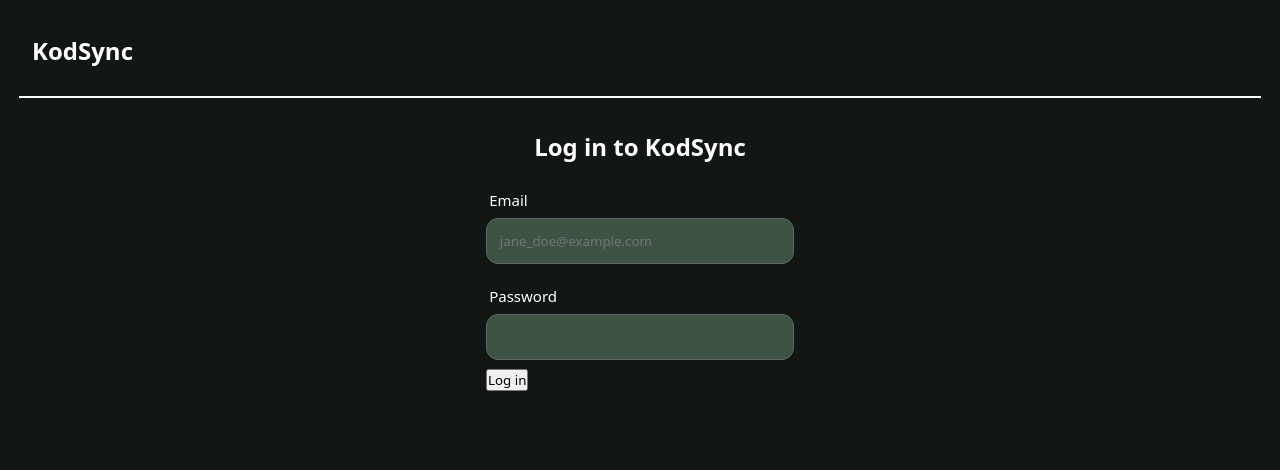
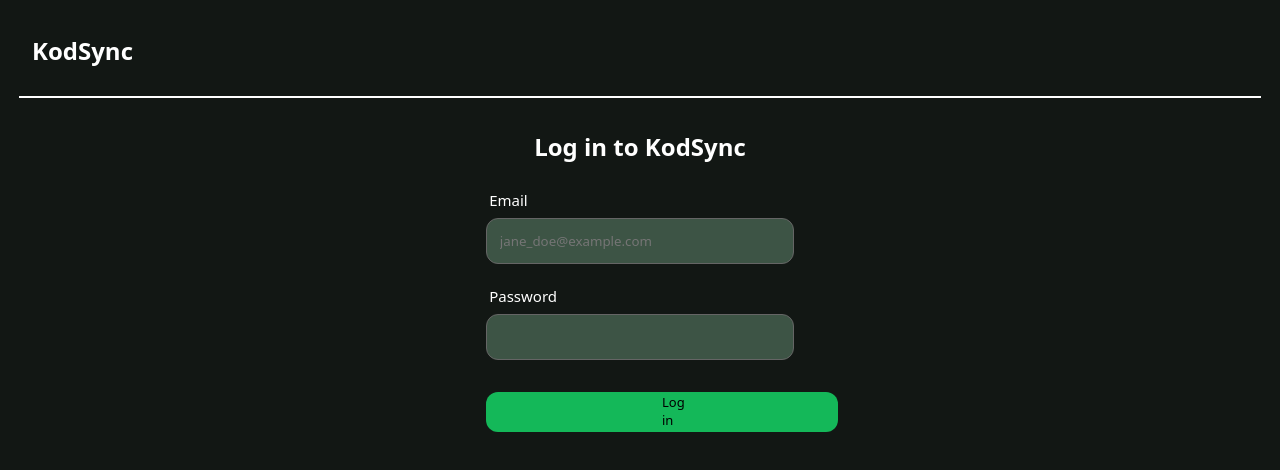
Before and after one commit to HamitEldem/KodSync, a Vue app in the folder kodsync/: page /login in a window 1280 px wide. Shown: the top 470 px of the page. Built offline with nearby package versions, Linux system fonts and the light colour scheme.

Commit message:
Code reformatted

```diff
--- a/kodsync/src/views/Login.vue
+++ b/kodsync/src/views/Login.vue
@@ -14,7 +14,7 @@
       </div>
 
     </div>
-    <div class = "line">
+    <div class="line">
 
     </div>
     <div class="content">
@@ -29,9 +29,13 @@
         <h3>
           Password
         </h3>
-          <input type="password" name="passwd" id="passwd" >
+        <input type="password" name="passwd" id="passwd">
         <div id="login-btn">
-            <button>Log in</button>
+          <button>
+            <span>
+              Log in
+            </span>
+          </button>
         </div>
       </div>
 
@@ -41,9 +45,7 @@
 </template>
 
 <style scoped>
-
-
-    .login{
+.login {
   width: 100%;
   background-color: #121714;
   min-height: 100vh;
@@ -53,11 +55,12 @@
   gap: 0.5rem;
 }
 
-    *{
+* {
   font-family: system-ui, -apple-system, BlinkMacSystemFont, 'Segoe UI', Roboto, Oxygen, Ubuntu, Cantarell, 'Open Sans', 'Helvetica Neue', sans-serif;
 
 }
-    .header{
+
+.header {
   display: flex;
   justify-content: space-between;
   align-items: center;
@@ -70,18 +73,19 @@
   z-index: 100;
   color: #fff;
 }
-    .name{
+
+.name {
   margin: 0;
   font-size: 1.5rem;
   padding-top: 15px;
 
 }
 
-    h2{
+h2 {
   font-size: 1.5rem;
 }
 
-    .line{
+.line {
   border: 1px solid white;
   width: 97%;
   margin: 0 auto;
@@ -89,7 +93,7 @@
   position: relative;
 }
 
-    .content{
+.content {
   color: white;
   justify-content: center;
   text-align: center;
@@ -98,19 +102,19 @@
   margin: 1.5rem;
 }
 
-    .content h1{
+.content h1 {
   margin: 0 auto;
   font-size: 24px;
   margin-bottom: 1.5rem;
 }
 
-    h3{
+h3 {
   font-size: 15px;
   font-weight: normal;
   margin-left: 0.2rem;
 }
 
-    .user-input{
+.user-input {
   display: flex;
   flex-direction: column;
   gap: 0.5rem;
@@ -121,12 +125,32 @@
   margin-bottom: 1.2rem;
 }
 
-    .user-input input{
+.user-input input {
   padding: 0.8rem;
   border: 1px solid #656565;
   border-radius: 12px;
   background-color: #3D5445;
   color: white;
+
+}
+
+#login-btn {
+  padding: 0.1rem 11rem;
+  margin: 1.5rem auto;
+  width: 25%;
+  background-color: #14B859;
+  border-radius: 12px;
+  color: black;
+
+}
+
+button {
+  background-color: #14B859;
+  border: none;
+  color: black;
+  font-size: 13px;
+  width: 25%;
+
 
 }
 
@@ -216,7 +240,4 @@
     margin: 0 auto;
   }
 }
-
-
-
 </style>
```
Lines whose indentation alone changed are shown as unchanged.
